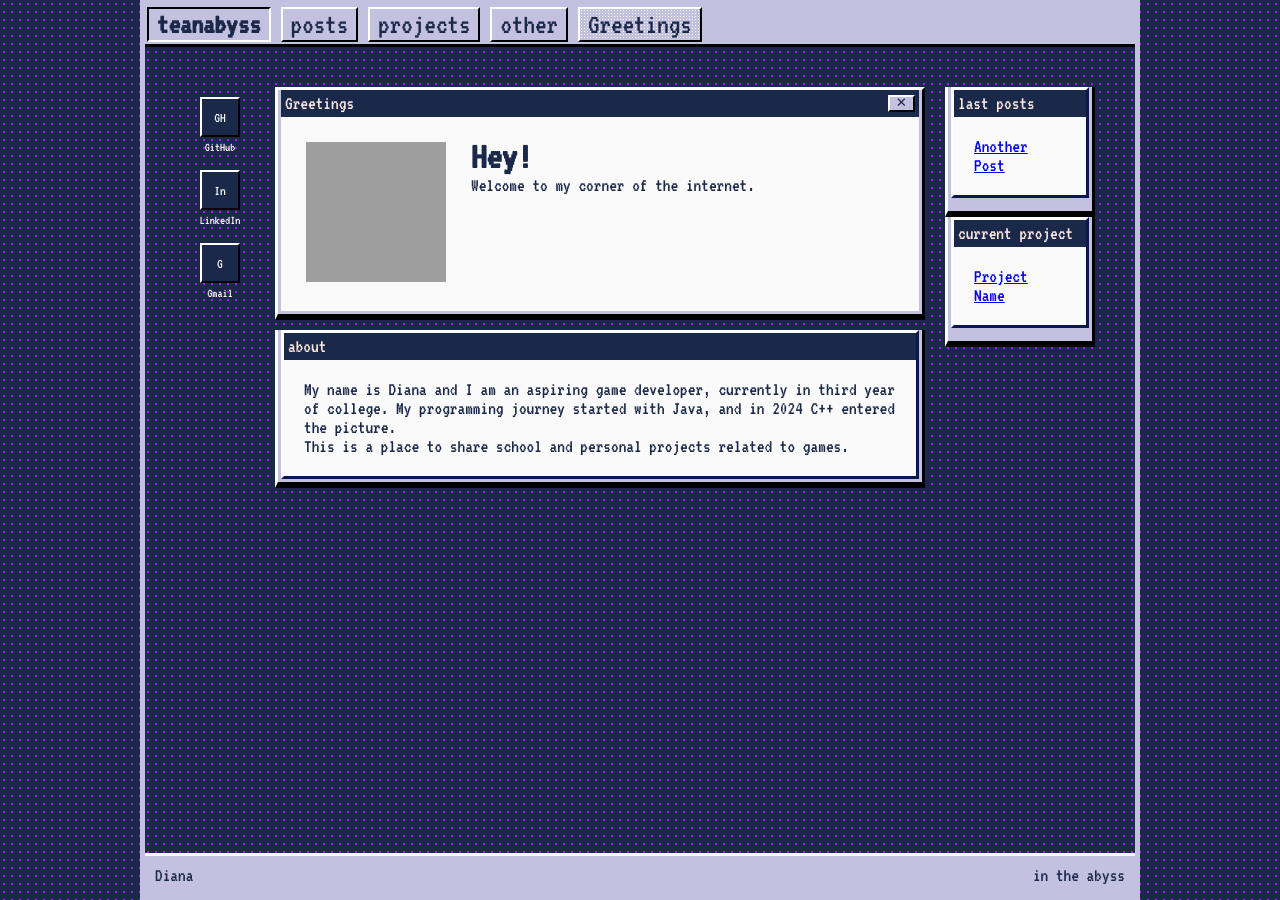
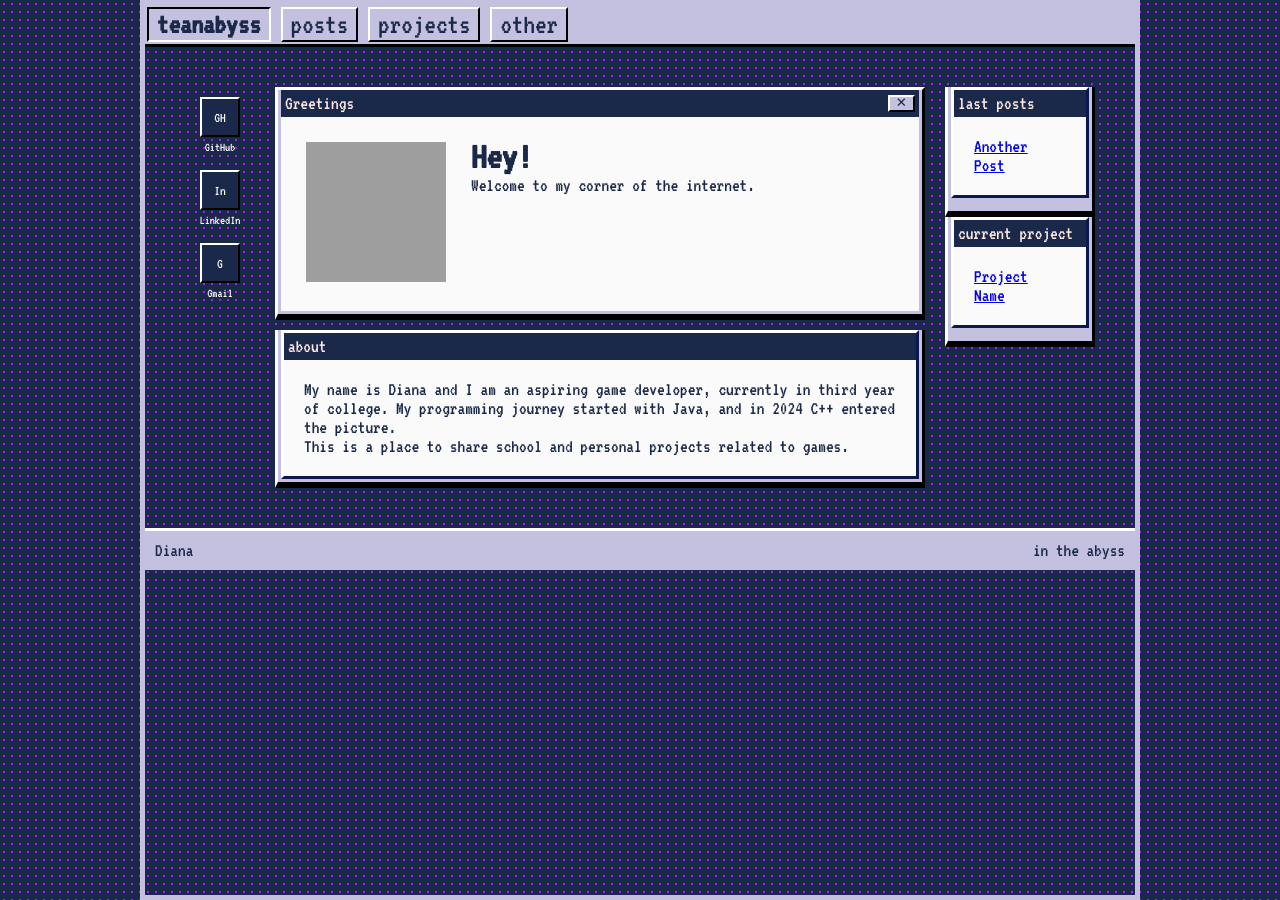
Before and after one commit to teaNabyss/teaNabyss.github.io, a Jekyll site: the page built from index.html, in a window 1280 px wide. Built offline with Jekyll 4.4.1, drawn with Linux system fonts in a browser that asks for light colours; grey boxes are pictures that could not be loaded.

Commit message:
Update index.html
connected default layout, and removed unnecessary code

```diff
--- a/index.html
+++ b/index.html
@@ -1,23 +1,7 @@
-<!DOCTYPE html>
-<html lang="en">
-<head>
-  <meta charset="UTF-8">
-  <title>Diana</title>
-  <link rel="stylesheet" href="styles.css">
-  <script src="script1.js"></script>
-</head>
-<body>
-
-  <div class="page-wrapper">
-
-    <!-- NAV -->
-    <nav>
-      <a href="index.html" class="start-btn">teanabyss</a>
-      <a href="posts.html">posts</a>
-      <a href="projects.html">projects</a>
-      <a href="other.html">other</a>
-      <div class="opened-window" id="nav-greetings">Greetings</div>
-    </nav>
+---
+layout: default
+title: Home
+---
 
     <!-- MAIN AREA -->
     <div class="container">
@@ -32,7 +16,7 @@
           <div class="icon-img">In</div>
           <span>LinkedIn</span>
         </a>
-        <a href="di.ryazanova06@gmail.com" class="desktop-icon">
+       <a href="mailto:di.ryazanova06@gmail.com" class="desktop-icon">
           <div class="icon-img">G</div>
           <span>Gmail</span>
         </a>
@@ -96,13 +80,3 @@
        </div>
       </div>
      </div>
-    <!-- FOOTER -->
-    <footer>
-      <span>Diana</span>
-      <span>in the abyss</span>
-    </footer>
-
-  </div>
-
-</body>
-</html>
```
